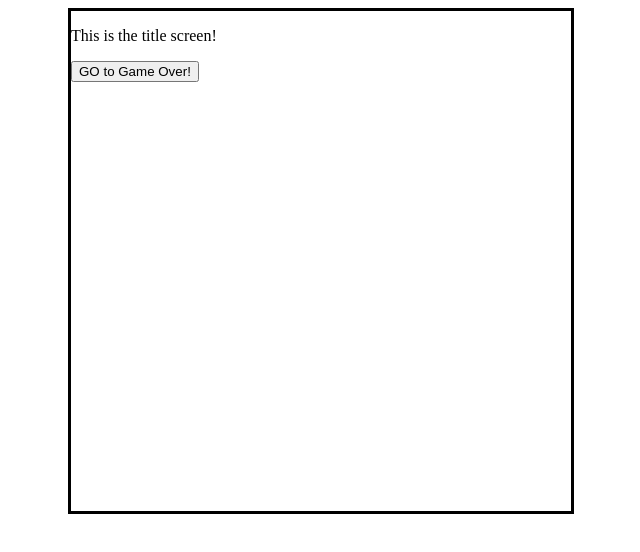
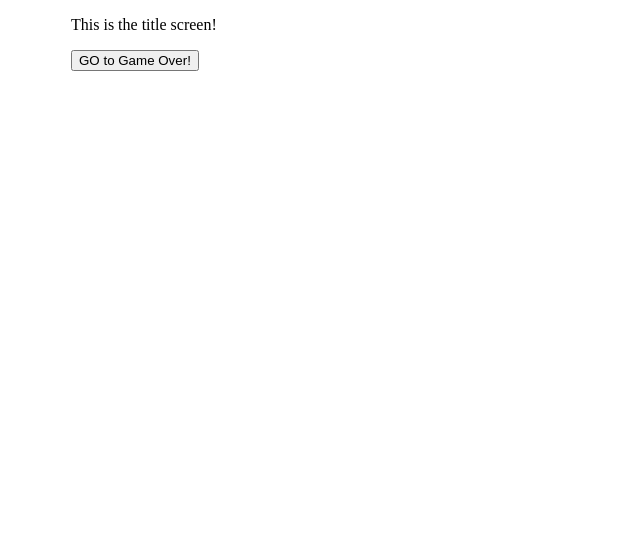
Before and after one commit to profounddark/screenchange, a plain HTML site: page index.html in a window 1280 px wide. Shown: the whole page, without its empty margins (319-959 px from the left). Drawn offline with Linux system fonts and the light colour scheme.

```diff
--- a/css/screenmanager.css
+++ b/css/screenmanager.css
@@ -1,6 +1,5 @@
 .viewport
 {
-    border: solid;
     margin: 0 auto;
     width: 500px;
     height: 500px;
@@ -13,6 +12,7 @@
     padding: 0;
     width:100%;
     height:100%;
+
 }
 
 .inactive
--- a/index.html
+++ b/index.html
@@ -12,7 +12,7 @@
 </head>
 <body>
 
-    <div class="viewport">
+    <div class="viewport" id="viewport">
         <div class="screen" screenid="title">
             <p>This is the title screen!</p>
             <button id="screenbutton" destination="gameover">GO to Game Over!</button>
```
